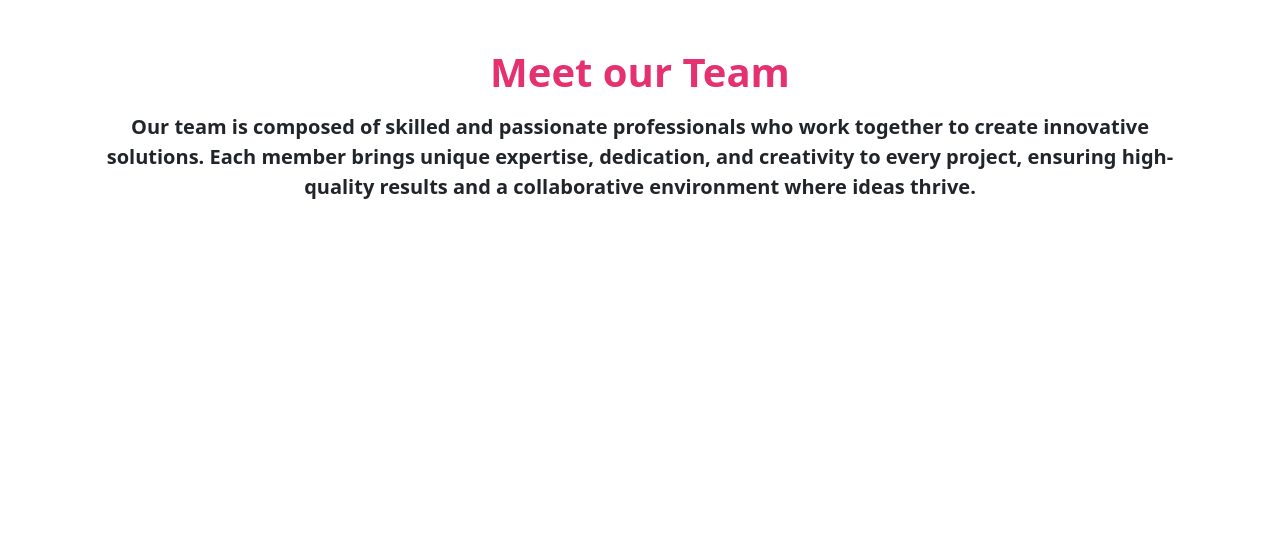
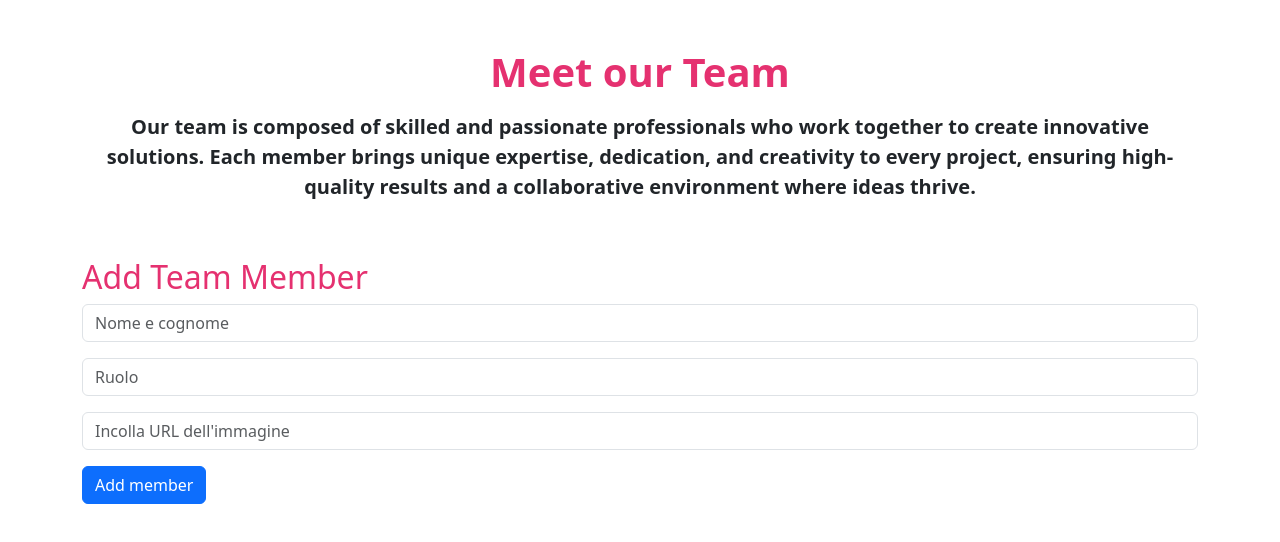
Before and after one commit to saverio-mandarano/js-our-team, a plain HTML site: page index.html in a window 1280 px wide. Drawn offline with nearby package versions, Linux system fonts and the light colour scheme.

Commit message:
add form aggiunta team member

```diff
--- a/css/style.css
+++ b/css/style.css
@@ -5,6 +5,7 @@
   box-sizing: border-box;
 }
 
-h1 {
+h1,
+form {
   color: rgb(229, 49, 112);
 }
--- a/index.html
+++ b/index.html
@@ -27,6 +27,40 @@
         </p>
         <div class="team-container"></div>
       </section>
+
+      <!-- Form di aggiunta membri -->
+      <form class="mt-5">
+        <h2>Add Team Member</h2>
+        <div class="mb-3">
+          <input
+            type="text"
+            id="name-new-member"
+            class="form-control"
+            placeholder="Nome e cognome"
+            required
+          />
+        </div>
+        <div class="mb-3">
+          <input
+            type="text"
+            id="role-new-member"
+            class="form-control"
+            placeholder="Ruolo"
+            required
+          />
+        </div>
+        <div class="mb-3">
+          <input
+            type="text"
+            id="image-new-member"
+            class="form-control"
+            placeholder="Incolla URL dell'immagine"
+            required
+          />
+        </div>
+
+        <button type="submit" class="btn btn-primary">Add member</button>
+      </form>
     </div>
 
     <!-- JS -->
```
